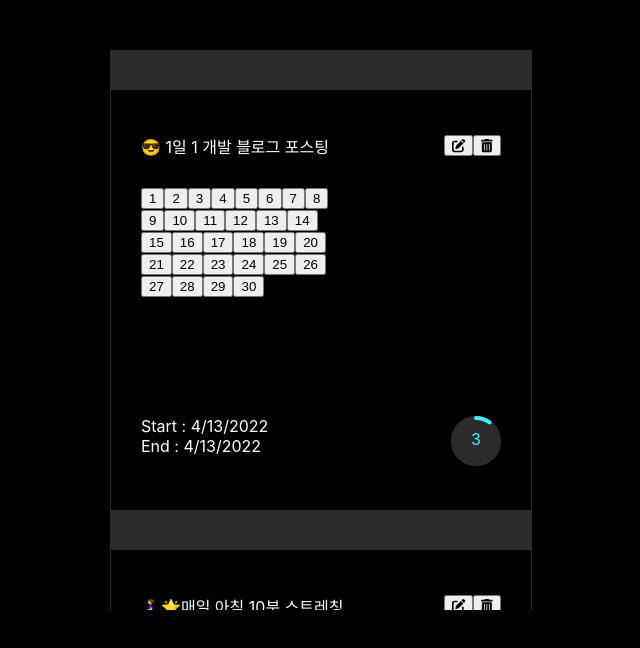
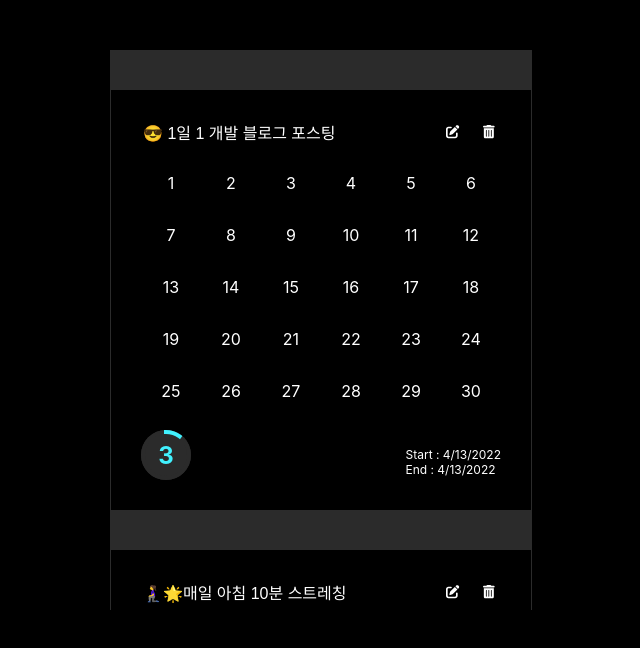
Before and after one commit to YEBBLEE/30-days-challenge, a React (Create React App) app: page / in a window 1280 px wide. Shown: the top 648 px of the page, without its empty margins (319-959 px from the left). Built offline with nearby package versions, Linux system fonts and the light colour scheme.

Commit message:
챌린지 박스 스타일링 - 타이틀, 버튼, 스크롤바..

```diff
--- a/src/App.css
+++ b/src/App.css
@@ -11,9 +11,18 @@ body {
   overflow-x: hidden;
   overflow-y:scroll;
   padding: 0;
-
 }
-
+.challenges::-webkit-scrollbar {
+  width: 2px;
+}
+.challenges::-webkit-scrollbar-thumb {
+  background-color: var(--color-light-blue);
+  border-radius: 10px;
+  background-clip: padding-box;
+}
+.challenges::-webkit-scrollbar-track {
+  background-color: transparent;
+}
 .challenges li {
   display: flex;
   flex-direction: column;
@@ -31,16 +40,47 @@ body {
   display: flex;
   justify-content: space-between;
 }
+.challenge-title {
+  font-size: 1rem;
+  width: 75%;
+  background-color: transparent;
+  color: var(--color-white);
+  border: none;
+}
+.challenge-button {
+  background-color: transparent;
+  border: none;
+  margin-left: 1em;
+  width: 1.5rem;
+  height: 1.5rem;
+  color: var(--color-white);
+}
+.challenge-button:hover {
+  cursor: pointer;
+}
+.edit-btn:hover {
+  color: var(--color-light-blue);
+}
+.delete-btn:hover {
+  color: var(--color-red);
+}
 .mid-box {
-  width: 200px;
-  height: 200px;
+  width: 100%;
+  margin: auto;
+  display: grid;
+  grid-template-columns: 1fr 1fr 1fr 1fr 1fr 1fr;
+}
+.mid-box p {
+  text-align: center;
 }
 .bottom-box {
   display: flex;
   justify-content: space-between;
+  align-items: baseline;
 }
 .day-info p {
   margin: 0;
+  font-size: 0.75rem;
 }
 .progress-circle {
   width: 50px;
--- a/src/common/circle.css
+++ b/src/common/circle.css
@@ -1,10 +1,13 @@
 .CircularProgressbar .CircularProgressbar-path {
     stroke: var(--color-light-blue);
+    stroke-linecap: square;
 }
 .CircularProgressbar .CircularProgressbar-trail {
     stroke: var(--color-dark-gray);
 }
 .CircularProgressbar .CircularProgressbar-text {
     fill: var(--color-light-blue);
-    font-size: 2rem;
+    font-size: 3rem;
+    font-weight: bold;
+    transform: translateY(5px);
 }
--- a/src/common/colors.css
+++ b/src/common/colors.css
@@ -5,4 +5,5 @@
     --color-white:#FFFFFF;
     --color-light-blue: #41F1FE;
     --color-dark-pink:#FD1056;
+    --color-red:#fc3636;
 }
--- a/src/components/challenge.jsx
+++ b/src/components/challenge.jsx
@@ -11,39 +11,34 @@ class Challenge extends Component {
         const {title,days,startDate,endDate,isProgress} = this.props.challenge;
         const count = days.filter(day => day.isChecked).length;
         const ratio = (count/days.length)*100;
-        const barStyle = {
-            color: '#41F1FE'
-        };
-
-        console.log(ratio);
 
         return (
             <li className='challenge'>
                 <div className="top-box">
-                    <span className="challenge-title">{title}</span>
+                    <input type="text" className="challenge-title" defaultValue={title} disabled></input>
                     <div>
                         <button className='challenge-button'>
-                            <i className="fa-solid fa-pen-to-square"></i>
+                            <i className="fa-solid fa-pen-to-square edit-btn"></i>
                         </button>
                         <button className='challenge-button'>
-                            <i className="fa-solid fa-trash-can"></i>
+                            <i className="fa-solid fa-trash-can delete-btn"></i>
                         </button>
                     </div>
                 </div>
                 <div className="mid-box">
                     {days.map(day =>
-                        <button key={day.number}>
+                        <p key={day.number}>
                             {day.number}
-                        </button>
+                        </p>
                     )}
                 </div>
                 <div className="bottom-box">
+                    <div className="progress-circle">
+                        <CircularProgressbar value={ratio} text={count}/>
+                    </div>
                     <div className="day-info">
                         <p>Start : {startDate}</p>
                         <p>End : {endDate}</p>
-                    </div>
-                    <div className="progress-circle">
-                        <CircularProgressbar value={ratio} text={count} styles={barStyle}/>
                     </div>
                 </div>
             </li>
```
